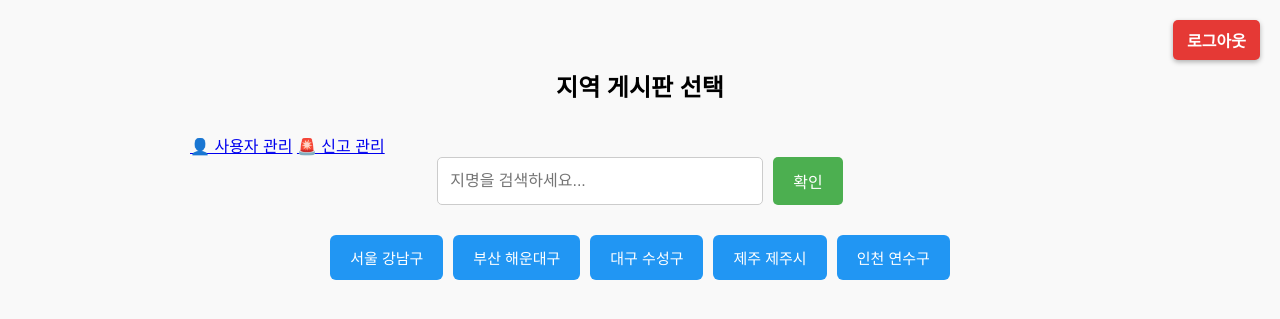
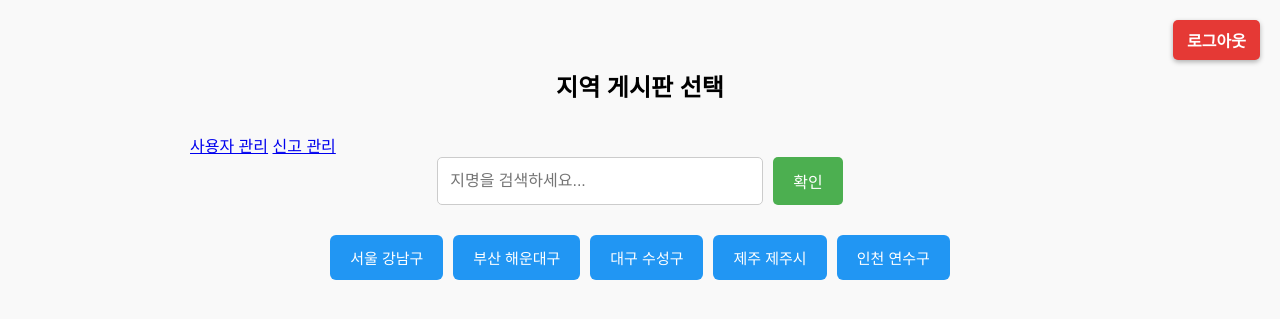
Before and after one commit to ehddbs730/OSS_Design, a Flask app: page /search in a window 1280 px wide. Shown: the top 319 px of the page. Run offline with Flask 3, Linux system fonts and the light colour scheme; a user stored in the database is signed in.

Commit message:
Add files via upload

```diff
--- a/OSS_project/access_service.py
+++ b/OSS_project/access_service.py
@@ -1,4 +1,3 @@
-# access_service.py
 from flask import request, redirect, url_for, render_template, session
 from db import get_db
 
--- a/OSS_project/admin_service.py
+++ b/OSS_project/admin_service.py
@@ -1,4 +1,3 @@
-# admin_service.py
 from flask import render_template, redirect, url_for, session
 from db import get_db
 from functools import wraps
--- a/OSS_project/app.py
+++ b/OSS_project/app.py
@@ -31,7 +31,7 @@ def init_db():
         with open(os.path.join(app.root_path, 'schema.sql'), encoding='utf-8') as f:
             db.executescript(f.read())
 
-        # 기본 관리자 계정 삽입 (이미 존재하지 않으면)
+        # 기본 관리자 계정
         admin = db.execute("SELECT * FROM users WHERE username = 'admin'").fetchone()
         if not admin:
             db.execute(
--- a/OSS_project/board_service.py
+++ b/OSS_project/board_service.py
@@ -1,4 +1,3 @@
-# board_service.py
 from flask import render_template, request, redirect, url_for, session
 from db import get_db
 from region import Region
--- a/OSS_project/db.py
+++ b/OSS_project/db.py
@@ -1,4 +1,3 @@
-# db.py
 import sqlite3
 import os
 from flask import g, current_app
--- a/OSS_project/report_service.py
+++ b/OSS_project/report_service.py
@@ -1,4 +1,3 @@
-# report_service.py
 from flask import request, redirect, url_for, render_template, session
 from db import get_db
 from functools import wraps
--- a/OSS_project/templates/board.html
+++ b/OSS_project/templates/board.html
@@ -134,9 +134,9 @@
 
                     {% if post.user_id == session['user_id'] or session['role'] == 'admin' %}
                     <div style="text-align: right; margin-top: 10px;">
-                        <a href="{{ url_for('edit', post_id=post.id) }}">✏️ 수정</a>
+                        <a href="{{ url_for('edit', post_id=post.id) }}">수정</a>
                         <form action="{{ url_for('delete', post_id=post.id) }}" method="POST" style="display:inline;">
-                            <button type="submit" style="border:none; background:none; color:red; cursor:pointer;">🗑 삭제</button>
+                            <button type="submit" style="border:none; background:none; color:red; cursor:pointer;">삭제</button>
                         </form>
                     </div>
                     {% endif %}
--- a/OSS_project/templates/search.html
+++ b/OSS_project/templates/search.html
@@ -103,8 +103,8 @@
     <a href="{{ url_for('logout') }}" class="logout-btn">로그아웃</a>
     <h2>지역 게시판 선택</h2>
     {% if session.get('role') == 'admin' %}
-        <a href="{{ url_for('manageUser') }}">👤 사용자 관리</a>
-        <a href="{{ url_for('report') }}">🚨 신고 관리</a>
+        <a href="{{ url_for('manageUser') }}">사용자 관리</a>
+        <a href="{{ url_for('report') }}">신고 관리</a>
     {% endif %}
 
     <div class="search-group">
```
